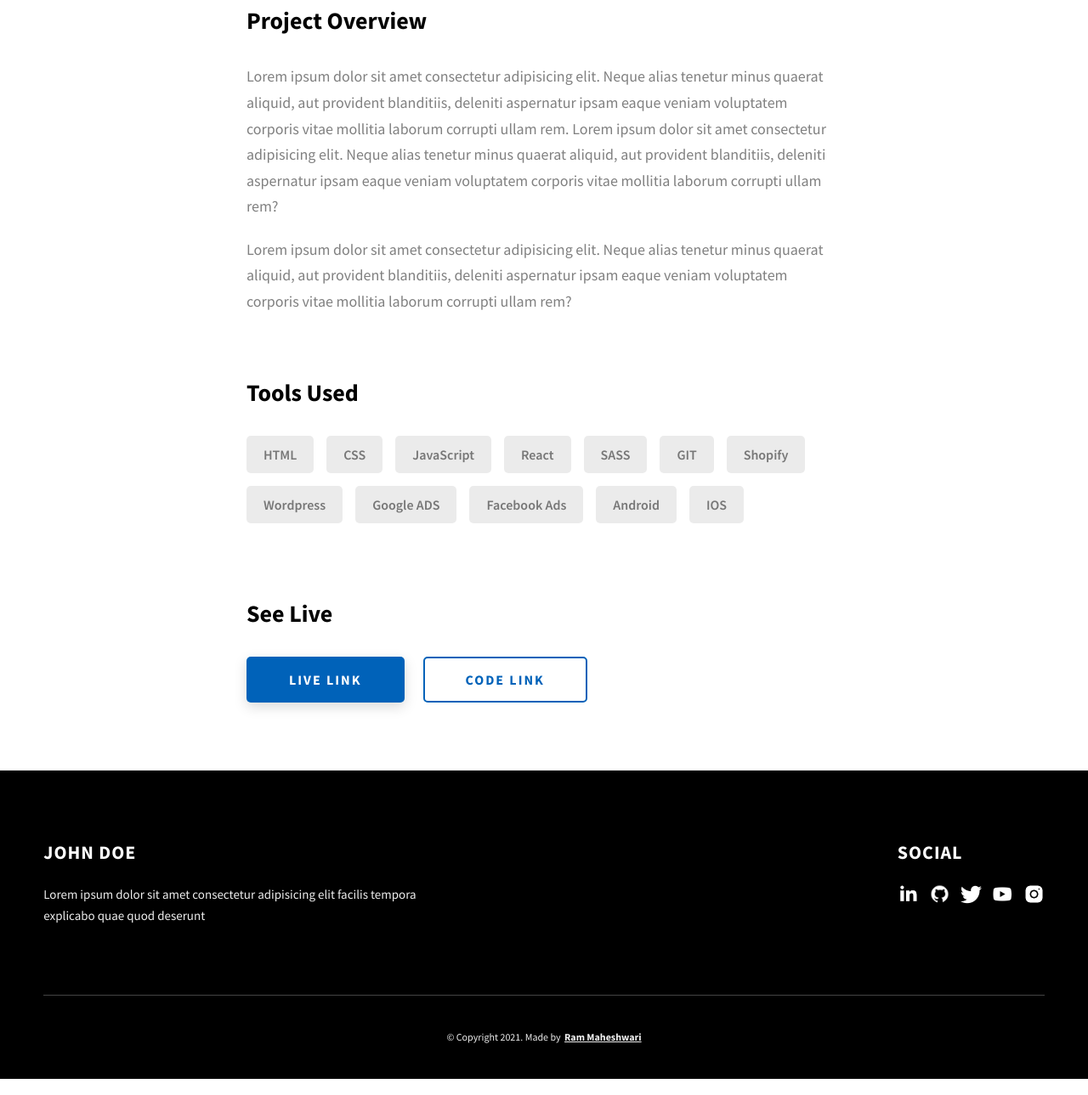
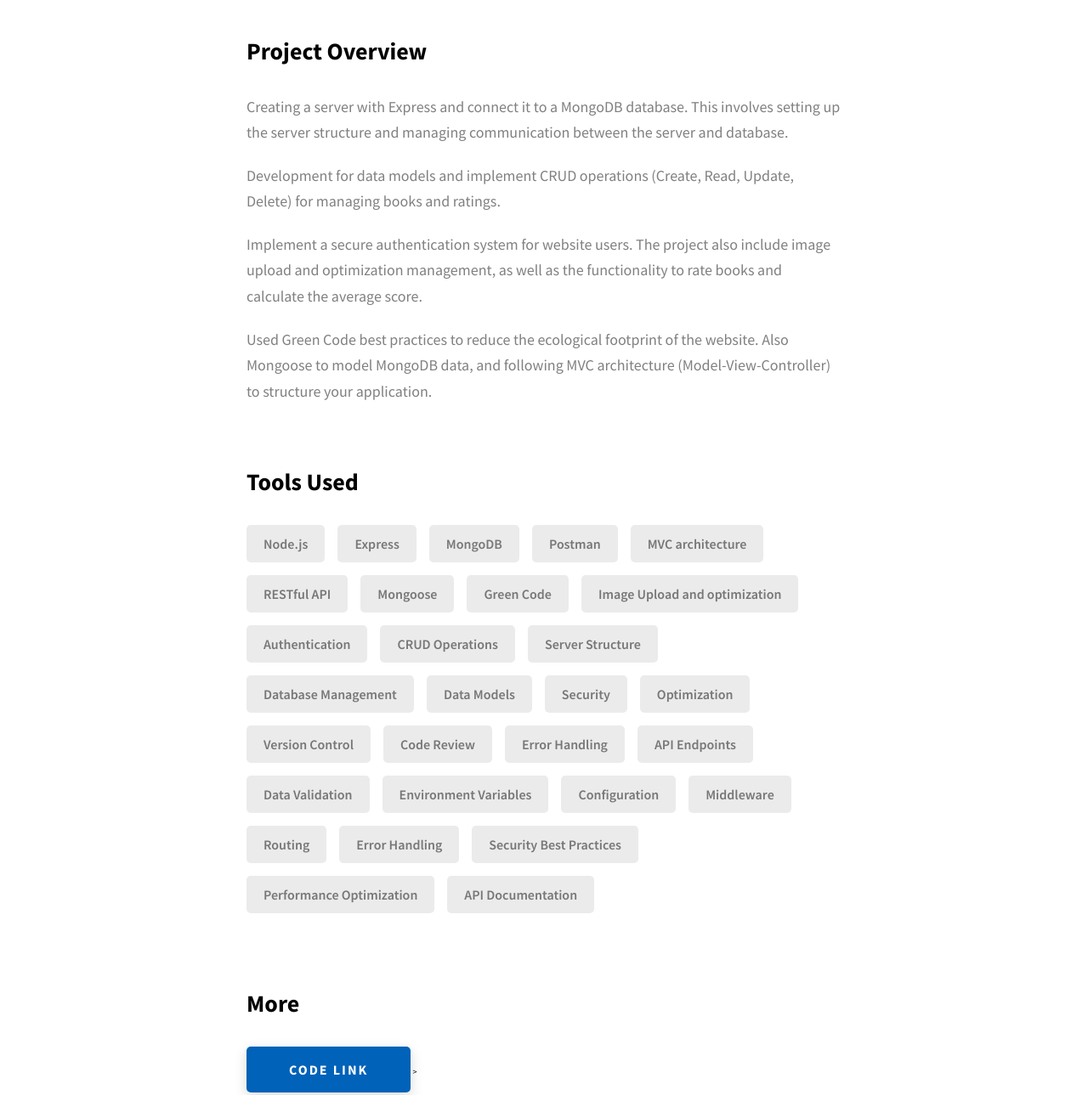
Before and after one commit to KerelosMikhail/Kerelos.github.io, a website: page project-1.html in a window 1280 px wide. Shown: the part 1402-2691 px from the top of the page at 85% size. Drawn offline with Linux system fonts and the light colour scheme.

Commit message:
Adding project 1

```diff
--- a/project-1.html
+++ b/project-1.html
@@ -4,7 +4,7 @@
     <meta charset="UTF-8" />
     <meta name="viewport" content="width=device-width, initial-scale=1.0" />
     <meta http-equiv="X-UA-Compatible" content="ie=edge" />
-    <title>Case Study of Project 1</title>
+    <title>Case Study of My Old Grimoire website</title>
     <meta name="description" content="Case study page of Project" />
 
     <link rel="stylesheet" href="css/style.css" />
@@ -27,7 +27,7 @@
               class="header__logo-img"
             />
           </div>
-          <span class="header__logo-sub">John Doe</span>
+          <span class="header__logo-sub">Kerelos Mikhail</span>
         </div>
         <div class="header__main">
           <ul class="header__links">
@@ -84,12 +84,13 @@
     </header>
     <section class="project-cs-hero">
       <div class="project-cs-hero__content">
-        <h1 class="heading-primary">Project 1</h1>
+        <h1 class="heading-primary">My Old Grimoire website</h1>
         <div class="project-cs-hero__info">
           <p class="text-primary">
-            Lorem ipsum dolor sit amet consectetur adipisicing elit. Dignissimos
-            in numquam incidunt earum quaerat cum fuga, atque similique natus
-            nobis sit.
+            Develop the back-end of a book rating website. Creating a server
+            with Express and MongoDB, allowing users to register, log in, and
+            rate books. The project includes user authentication, book
+            management, and a rating system.
           </p>
         </div>
         <div class="project-cs-hero__cta">
@@ -111,52 +112,74 @@
             <div class="project-details__desc">
               <h3 class="project-details__content-title">Project Overview</h3>
               <p class="project-details__desc-para">
-                Lorem ipsum dolor sit amet consectetur adipisicing elit. Neque
-                alias tenetur minus quaerat aliquid, aut provident blanditiis,
-                deleniti aspernatur ipsam eaque veniam voluptatem corporis vitae
-                mollitia laborum corrupti ullam rem. Lorem ipsum dolor sit amet
-                consectetur adipisicing elit. Neque alias tenetur minus quaerat
-                aliquid, aut provident blanditiis, deleniti aspernatur ipsam
-                eaque veniam voluptatem corporis vitae mollitia laborum corrupti
-                ullam rem?
+                Creating a server with Express and connect it to a MongoDB
+                database. This involves setting up the server structure and
+                managing communication between the server and database.
               </p>
               <p class="project-details__desc-para">
-                Lorem ipsum dolor sit amet consectetur adipisicing elit. Neque
-                alias tenetur minus quaerat aliquid, aut provident blanditiis,
-                deleniti aspernatur ipsam eaque veniam voluptatem corporis vitae
-                mollitia laborum corrupti ullam rem?
+                Development for data models and implement CRUD operations
+                (Create, Read, Update, Delete) for managing books and ratings.
+              </p>
+              <p class="project-details__desc-para">
+                Implement a secure authentication system for website users. The
+                project also include image upload and optimization management,
+                as well as the functionality to rate books and calculate the
+                average score.
+              </p>
+              <p class="project-details__desc-para">
+                Used Green Code best practices to reduce the ecological
+                footprint of the website. Also Mongoose to model MongoDB data,
+                and following MVC architecture (Model-View-Controller) to
+                structure your application.
               </p>
             </div>
             <div class="project-details__tools-used">
               <h3 class="project-details__content-title">Tools Used</h3>
               <div class="skills">
-                <div class="skills__skill">HTML</div>
-                <div class="skills__skill">CSS</div>
-                <div class="skills__skill">JavaScript</div>
-                <div class="skills__skill">React</div>
-                <div class="skills__skill">SASS</div>
-                <div class="skills__skill">GIT</div>
-                <div class="skills__skill">Shopify</div>
-                <div class="skills__skill">Wordpress</div>
-                <div class="skills__skill">Google ADS</div>
-                <div class="skills__skill">Facebook Ads</div>
-                <div class="skills__skill">Android</div>
-                <div class="skills__skill">IOS</div>
+                <div class="skills__skill">Node.js</div>
+                <div class="skills__skill">Express</div>
+                <div class="skills__skill">MongoDB</div>
+                <div class="skills__skill">Postman</div>
+                <div class="skills__skill">MVC architecture</div>
+                <div class="skills__skill">RESTful API</div>
+                <div class="skills__skill">Mongoose</div>
+                <div class="skills__skill">Green Code</div>
+                <div class="skills__skill">Image Upload and optimization</div>
+                <div class="skills__skill">Authentication</div>
+                <div class="skills__skill">CRUD Operations</div>
+                <div class="skills__skill">Server Structure</div>
+                <div class="skills__skill">Database Management</div>
+                <div class="skills__skill">Data Models</div>
+                <div class="skills__skill">Security</div>
+                <div class="skills__skill">Optimization</div>
+                <div class="skills__skill">Version Control</div>
+                <div class="skills__skill">Code Review</div>
+                <div class="skills__skill">Error Handling</div>
+                <div class="skills__skill">API Endpoints</div>
+                <div class="skills__skill">Data Validation</div>
+                <div class="skills__skill">Environment Variables</div>
+                <div class="skills__skill">Configuration</div>
+                <div class="skills__skill">Middleware</div>
+                <div class="skills__skill">Routing</div>
+                <div class="skills__skill">Error Handling</div>
+                <div class="skills__skill">Security Best Practices</div>
+                <div class="skills__skill">Performance Optimization</div>
+                <div class="skills__skill">API Documentation</div>
               </div>
             </div>
             <div class="project-details__links">
-              <h3 class="project-details__content-title">See Live</h3>
+              <h3 class="project-details__content-title">More</h3>
               <a
-                href="#"
+                href="https://github.com/KerelosMikhail/my-old-grimoire"
                 class="btn btn--med btn--theme project-details__links-btn"
                 target="_blank"
-                >Live Link</a
+                >Code Link</a
               >
-              <a
-                href="#"
+              <!-- <a
+                href="https://www.figma.com/proto/bTzlSNuBpUu3H65wJAJwcy/My-Old-Grimoire-EN?node-id=0-47&p=f&t=txN0MKxsyCMPI3dM-0&scaling=min-zoom&content-scaling=fixed&page-id=0%3A1"
                 class="btn btn--med btn--theme-inv project-details__links-btn"
                 target="_blank"
-                >Code Link</a
+                >Live Link</a -->
               >
             </div>
           </div>
```
Also changed, not shown: index.html (+2 -4 lines).
